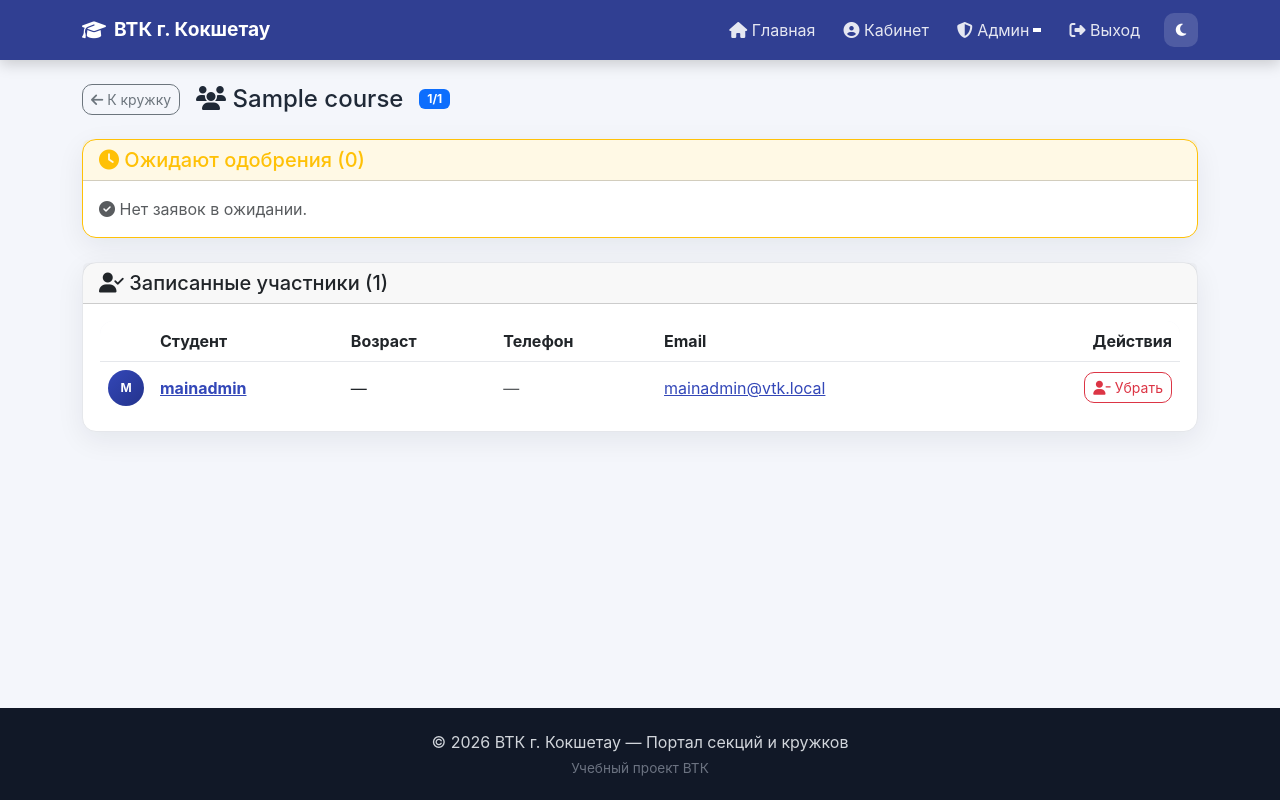
After one commit to yesyes1396/vtkcircles, a Flask app: page /course/1/enrollments in a window 1280 px wide. The commit adds this page. Run offline with Flask 3, Linux system fonts and the light colour scheme; a user stored in the database is signed in; tables that the repository leaves empty hold one stand-in row (values such as "Sample post").

Commit message:
wait list update

```diff
--- a/app/app.py
+++ b/app/app.py
@@ -337,6 +337,7 @@ def course_detail(course_id):
     reviews = Review.query.filter_by(course_id=course.id).order_by(Review.created_at.desc()).all()
     user_review = None
     can_manage = False
+    pending_count = 0
     if current_user.is_authenticated:
         user_review = Review.query.filter_by(course_id=course.id, user_id=current_user.id).first()
         if current_user.is_admin:
@@ -345,6 +346,10 @@ def course_detail(course_id):
             iname = f"{current_user.first_name or ''} {current_user.last_name or ''}".strip() or current_user.username
             if course.instructor == iname:
                 can_manage = True
+        if can_manage:
+            pending_count = EnrollmentRequest.query.filter_by(
+                course_id=course_id, status='pending'
+            ).count()
 
     return render_template(
         'course_detail.html',
@@ -354,7 +359,8 @@ def course_detail(course_id):
         gallery_images=gallery_images,
         reviews=reviews,
         user_review=user_review,
-        can_manage=can_manage
+        can_manage=can_manage,
+        pending_count=pending_count
     )
 
 
@@ -1015,15 +1021,33 @@ def admin_delete_course(course_id):
     flash(f'Кружок "{course_name}" успешно удален.', 'success')
     return redirect(url_for('admin_dashboard'))
 
-# ==================== Просмотр записавшихся на кружок ====================
-@app.route('/admin/course/<int:course_id>/enrollments')
-@admin_required
-def admin_course_enrollments(course_id):
-    """Просмотр списка записавшихся студентов"""
+# ==================== Просмотр участников и заявок кружка ====================
+@app.route('/course/<int:course_id>/enrollments')
+@login_required
+def course_enrollments(course_id):
+    """Просмотр участников и заявок (для админа и админа кружка)"""
     course = Course.query.get_or_404(course_id)
+
+    # Проверка прав: системный админ или владелец-кружковод
+    allowed = False
+    if current_user.is_admin:
+        allowed = True
+    elif current_user.user_type == 'circle_admin':
+        iname = f"{current_user.first_name or ''} {current_user.last_name or ''}".strip() or current_user.username
+        if course.instructor == iname:
+            allowed = True
+    if not allowed:
+        flash('У вас нет прав доступа.', 'danger')
+        return redirect(url_for('course_detail', course_id=course_id))
+
     students = course.students.all()
-
-    return render_template('admin/course_enrollments.html', course=course, students=students)
+    pending_requests = EnrollmentRequest.query.filter_by(
+        course_id=course_id, status='pending'
+    ).order_by(EnrollmentRequest.created_at.desc()).all()
+
+    return render_template('course_enrollments.html',
+                           course=course, students=students,
+                           pending_requests=pending_requests)
 
 # ==================== Служебные функции ====================
 def url_has_allowed_host_and_scheme(url):
@@ -1540,81 +1564,64 @@ def circle_admin_delete_course(course_id):
     flash(f'Кружок "{course_name}" успешно удален.', 'success')
     return redirect(url_for('circle_admin_courses'))
 
-# ==================== Просмотр студентов кружка ====================
+# ==================== Просмотр студентов кружка (редирект на единую страницу) ====================
 @app.route('/circle-admin/course/<int:course_id>/students')
 @login_required
 def circle_admin_students(course_id):
-    """Просмотр студентов, записанных на кружок"""
-    if current_user.user_type != 'circle_admin':
-        flash('У вас нет прав доступа.', 'danger')
-        return redirect(url_for('circle_admin_dashboard'))
-
-    course = Course.query.get_or_404(course_id)
-
-    # Проверка прав собственности
-    instructor_name = f"{current_user.first_name or ''} {current_user.last_name or ''}".strip() or current_user.username
-    if course.instructor != instructor_name:
-        flash('У вас нет прав на просмотр студентов этого кружка.', 'danger')
-        return redirect(url_for('circle_admin_courses'))
-
-    # Получить одобренных студентов
-    students = course.students.all()
-    # Получить заявки на рассмотрении
-    pending_requests = EnrollmentRequest.query.filter_by(
-        course_id=course_id, status='pending'
-    ).order_by(EnrollmentRequest.created_at.desc()).all()
-
-    return render_template('circle_admin/course_students.html',
-                           course=course, students=students, pending_requests=pending_requests)
+    """Редирект на единую страницу участников"""
+    return redirect(url_for('course_enrollments', course_id=course_id))
 
 # ==================== Удаление студента из кружка ====================
-@app.route('/circle-admin/course/<int:course_id>/remove-student/<int:student_id>', methods=['POST'])
-@login_required
-def circle_admin_remove_student(course_id, student_id):
-    """Удалить студента из кружка"""
-    if current_user.user_type != 'circle_admin':
-        flash('У вас нет прав доступа.', 'danger')
-        return redirect(url_for('circle_admin_dashboard'))
-
+@app.route('/course/<int:course_id>/remove-student/<int:student_id>', methods=['POST'])
+@login_required
+def remove_student(course_id, student_id):
+    """Удалить студента из кружка (админ или кружковод)"""
     course = Course.query.get_or_404(course_id)
     student = User.query.get_or_404(student_id)
 
-    # Проверка прав собственности
-    instructor_name = f"{current_user.first_name or ''} {current_user.last_name or ''}".strip() or current_user.username
-    if course.instructor != instructor_name:
-        flash('У вас нет прав на удаление студентов из этого кружка.', 'danger')
-        return redirect(url_for('circle_admin_courses'))
-
-    # Проверка, записан ли студент на этот кружок
+    allowed = False
+    if current_user.is_admin:
+        allowed = True
+    elif current_user.user_type == 'circle_admin':
+        iname = f"{current_user.first_name or ''} {current_user.last_name or ''}".strip() or current_user.username
+        if course.instructor == iname:
+            allowed = True
+    if not allowed:
+        flash('У вас нет прав.', 'danger')
+        return redirect(url_for('course_enrollments', course_id=course_id))
+
     if student not in course.students:
         flash('Этот студент не записан на данный кружок.', 'danger')
-        return redirect(url_for('circle_admin_students', course_id=course_id))
-
-    # Удаление студента из кружка
-    course.students.remove(student)
-    db.session.commit()
-
-    flash(f'Студент {student.username} удален из кружка "{course.name}".', 'success')
-    return redirect(url_for('circle_admin_students', course_id=course_id))
+    else:
+        course.students.remove(student)
+        db.session.commit()
+        flash(f'Студент {student.username} удален из кружка "{course.name}".', 'success')
+
+    return redirect(url_for('course_enrollments', course_id=course_id))
 
 # ==================== Одобрение / отклонение заявки ====================
-@app.route('/circle-admin/enrollment/<int:request_id>/approve', methods=['POST'])
-@login_required
-def circle_admin_approve_enrollment(request_id):
+@app.route('/enrollment/<int:request_id>/approve', methods=['POST'])
+@login_required
+def approve_enrollment(request_id):
     """Одобрить заявку на запись"""
     er = EnrollmentRequest.query.get_or_404(request_id)
     course = Course.query.get_or_404(er.course_id)
 
-    instructor_name = f"{current_user.first_name or ''} {current_user.last_name or ''}".strip() or current_user.username
-    if current_user.user_type != 'circle_admin' or course.instructor != instructor_name:
+    allowed = False
+    if current_user.is_admin:
+        allowed = True
+    elif current_user.user_type == 'circle_admin':
+        iname = f"{current_user.first_name or ''} {current_user.last_name or ''}".strip() or current_user.username
+        if course.instructor == iname:
+            allowed = True
+    if not allowed:
         flash('У вас нет прав.', 'danger')
-        return redirect(url_for('circle_admin_courses'))
+        return redirect(url_for('course_enrollments', course_id=course.id))
 
     if course.is_full:
         flash('Нет свободных мест, невозможно одобрить.', 'warning')
-        return redirect(url_for('circle_admin_students', course_id=course.id))
-
-    # Одобряем: добавляем студента в кружок
+        return redirect(url_for('course_enrollments', course_id=course.id))
+
     student = User.query.get(er.user_id)
     if student and student not in course.students.all():
         student.courses.append(course)
@@ -1622,26 +1629,32 @@ def circle_admin_approve_enrollment(request_id):
     er.resolved_at = datetime.utcnow()
     db.session.commit()
     flash(f'Студент {student.username} одобрен.', 'success')
-    return redirect(url_for('circle_admin_students', course_id=course.id))
-
-
-@app.route('/circle-admin/enrollment/<int:request_id>/reject', methods=['POST'])
-@login_required
-def circle_admin_reject_enrollment(request_id):
+    return redirect(url_for('course_enrollments', course_id=course.id))
+
+
+@app.route('/enrollment/<int:request_id>/reject', methods=['POST'])
+@login_required
+def reject_enrollment(request_id):
     """Отклонить заявку на запись"""
     er = EnrollmentRequest.query.get_or_404(request_id)
     course = Course.query.get_or_404(er.course_id)
 
-    instructor_name = f"{current_user.first_name or ''} {current_user.last_name or ''}".strip() or current_user.username
-    if current_user.user_type != 'circle_admin' or course.instructor != instructor_name:
+    allowed = False
+    if current_user.is_admin:
+        allowed = True
+    elif current_user.user_type == 'circle_admin':
+        iname = f"{current_user.first_name or ''} {current_user.last_name or ''}".strip() or current_user.username
+        if course.instructor == iname:
+            allowed = True
+    if not allowed:
         flash('У вас нет прав.', 'danger')
-        return redirect(url_for('circle_admin_courses'))
+        return redirect(url_for('course_enrollments', course_id=course.id))
 
     er.status = 'rejected'
     er.resolved_at = datetime.utcnow()
     db.session.commit()
     flash('Заявка отклонена.', 'info')
-    return redirect(url_for('circle_admin_students', course_id=course.id))
+    return redirect(url_for('course_enrollments', course_id=course.id))
 
 # Демо-админ при каждой загрузке приложения (в т.ч. gunicorn): admin / admin123
 with app.app_context():
--- a/app/templates/admin/dashboard.html
+++ b/app/templates/admin/dashboard.html
@@ -83,7 +83,7 @@
                                 <td><span class="badge {% if c.is_full %}bg-danger{% else %}bg-success{% endif %}">{{ c.enrollment_count }}/{{ c.max_students }}</span></td>
                                 <td class="text-nowrap">
                                     <a href="/course/{{ c.id }}" class="btn btn-outline-info btn-sm" title="Карточка"><i class="fas fa-eye"></i></a>
-                                    <a href="/admin/course/{{ c.id }}/enrollments" class="btn btn-outline-primary btn-sm" title="Участники"><i class="fas fa-users"></i></a>
+                                    <a href="/course/{{ c.id }}/enrollments" class="btn btn-outline-primary btn-sm" title="Участники"><i class="fas fa-users"></i></a>
                                     <a href="/admin/course/{{ c.id }}/edit" class="btn btn-outline-warning btn-sm" title="Настройки"><i class="fas fa-cog"></i></a>
                                     <form method="POST" action="/admin/course/{{ c.id }}/delete" class="d-inline" onsubmit="return confirm('Удалить?');"><button class="btn btn-outline-danger btn-sm"><i class="fas fa-trash"></i></button></form>
                                 </td>
--- a/app/templates/circle_admin/courses.html
+++ b/app/templates/circle_admin/courses.html
@@ -23,7 +23,7 @@
                     <td><span class="badge {% if c.is_full %}bg-danger{% else %}bg-success{% endif %}">{{ c.enrollment_count }}/{{ c.max_students }}</span></td>
                     <td>{{ c.min_age }}–{{ c.max_age }}</td>
                     <td class="text-nowrap">
-                        <a href="{{ url_for('circle_admin_students', course_id=c.id) }}" class="btn btn-outline-primary btn-sm"><i class="fas fa-users"></i></a>
+                        <a href="{{ url_for('course_enrollments', course_id=c.id) }}" class="btn btn-outline-primary btn-sm"><i class="fas fa-users"></i></a>
                         <a href="{{ url_for('course_detail', course_id=c.id) }}" class="btn btn-outline-info btn-sm" target="_blank"><i class="fas fa-eye"></i></a>
                         <a href="{{ url_for('circle_admin_edit_course', course_id=c.id) }}" class="btn btn-outline-warning btn-sm"><i class="fas fa-edit"></i></a>
                     </td>
--- /dev/null
+++ b/app/templates/course_enrollments.html
@@ -0,0 +1,111 @@
+{% extends "base.html" %}
+{% from "_macros.html" import avatar %}
+{% block title %}Участники — {{ course.name }}{% endblock %}
+
+{% block content %}
+<div class="d-flex align-items-center gap-3 mb-4 flex-wrap">
+    <a href="/course/{{ course.id }}" class="btn btn-outline-secondary btn-sm"><i class="fas fa-arrow-left"></i> К кружку</a>
+    <h4 class="mb-0"><i class="fas fa-users"></i> {{ course.name }}</h4>
+    <span class="badge bg-primary">{{ students|length }}/{{ course.max_students }}</span>
+</div>
+
+{# ==================== Ожидание одобрения ==================== #}
+<div class="card border-warning mb-4">
+    <div class="card-header bg-warning bg-opacity-10">
+        <h5 class="mb-0 text-warning"><i class="fas fa-clock"></i> Ожидают одобрения ({{ pending_requests|length }})</h5>
+    </div>
+    <div class="card-body">
+        {% if pending_requests %}
+        <div class="table-responsive">
+            <table class="table table-hover mb-0 align-middle">
+                <thead>
+                    <tr>
+                        <th style="width:48px"></th>
+                        <th>Студент</th>
+                        <th>Возраст</th>
+                        <th>Телефон</th>
+                        <th>Email</th>
+                        <th>Дата заявки</th>
+                        <th class="text-end">Действия</th>
+                    </tr>
+                </thead>
+                <tbody>
+                    {% for r in pending_requests %}
+                    <tr>
+                        <td>{{ avatar(r.user, 'sm') }}</td>
+                        <td>
+                            <a href="{{ url_for('user_public_profile', user_id=r.user.id) }}"><strong>{{ r.user.username }}</strong></a><br>
+                            <small class="text-muted">{{ r.user.first_name or '' }} {{ r.user.last_name or '' }}</small>
+                        </td>
+                        <td>{% if r.user.age %}{{ r.user.age }} лет{% else %}—{% endif %}</td>
+                        <td>{% if r.user.phone %}<a href="tel:{{ r.user.phone }}">{{ r.user.phone }}</a>{% else %}<span class="text-muted">—</span>{% endif %}</td>
+                        <td><a href="mailto:{{ r.user.email }}">{{ r.user.email }}</a></td>
+                        <td><small>{{ r.created_at.strftime('%d.%m.%Y %H:%M') }}</small></td>
+                        <td class="text-end text-nowrap">
+                            <form method="POST" action="{{ url_for('approve_enrollment', request_id=r.id) }}" class="d-inline">
+                                <input type="hidden" name="_csrf_token" value="{{ csrf_token() }}">
+                                <button class="btn btn-success btn-sm"><i class="fas fa-check"></i> Одобрить</button>
+                            </form>
+                            <form method="POST" action="{{ url_for('reject_enrollment', request_id=r.id) }}" class="d-inline" onsubmit="return confirm('Отклонить заявку?');">
+                                <input type="hidden" name="_csrf_token" value="{{ csrf_token() }}">
+                                <button class="btn btn-outline-danger btn-sm"><i class="fas fa-times"></i> Отклонить</button>
+                            </form>
+                        </td>
+                    </tr>
+                    {% endfor %}
+                </tbody>
+            </table>
+        </div>
+        {% else %}
+        <p class="text-muted mb-0"><i class="fas fa-check-circle"></i> Нет заявок в ожидании.</p>
+        {% endif %}
+    </div>
+</div>
+
+{# ==================== Записанные участники ==================== #}
+<div class="card">
+    <div class="card-header">
+        <h5 class="mb-0"><i class="fas fa-user-check"></i> Записанные участники ({{ students|length }})</h5>
+    </div>
+    <div class="card-body">
+        {% if students %}
+        <div class="table-responsive">
+            <table class="table table-hover mb-0 align-middle">
+                <thead>
+                    <tr>
+                        <th style="width:48px"></th>
+                        <th>Студент</th>
+                        <th>Возраст</th>
+                        <th>Телефон</th>
+                        <th>Email</th>
+                        <th class="text-end">Действия</th>
+                    </tr>
+                </thead>
+                <tbody>
+                    {% for s in students %}
+                    <tr>
+                        <td>{{ avatar(s, 'sm') }}</td>
+                        <td>
+                            <a href="{{ url_for('user_public_profile', user_id=s.id) }}"><strong>{{ s.username }}</strong></a><br>
+                            <small class="text-muted">{{ s.first_name or '' }} {{ s.last_name or '' }}</small>
+                        </td>
+                        <td>{% if s.age %}{{ s.age }} лет{% else %}—{% endif %}</td>
+                        <td>{% if s.phone %}<a href="tel:{{ s.phone }}">{{ s.phone }}</a>{% else %}<span class="text-muted">—</span>{% endif %}</td>
+                        <td><a href="mailto:{{ s.email }}">{{ s.email }}</a></td>
+                        <td class="text-end">
+                            <form method="POST" action="{{ url_for('remove_student', course_id=course.id, student_id=s.id) }}" class="d-inline" onsubmit="return confirm('Удалить {{ s.username }} из кружка?');">
+                                <input type="hidden" name="_csrf_token" value="{{ csrf_token() }}">
+                                <button class="btn btn-outline-danger btn-sm"><i class="fas fa-user-minus"></i> Убрать</button>
+                            </form>
+                        </td>
+                    </tr>
+                    {% endfor %}
+                </tbody>
+            </table>
+        </div>
+        {% else %}
+        <p class="text-muted mb-0"><i class="fas fa-info-circle"></i> На этот кружок ещё никто не записан.</p>
+        {% endif %}
+    </div>
+</div>
+{% endblock %}
```
Also changed, not shown: app/templates/course_detail.html (+11 -5 lines).
